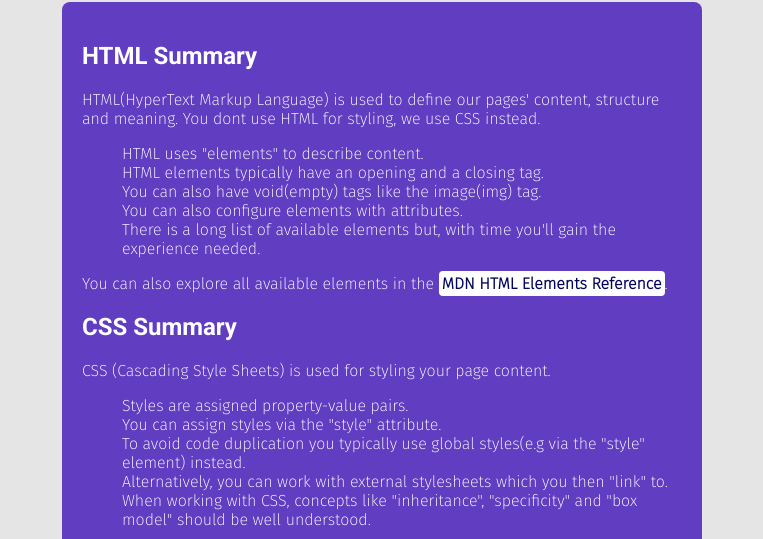
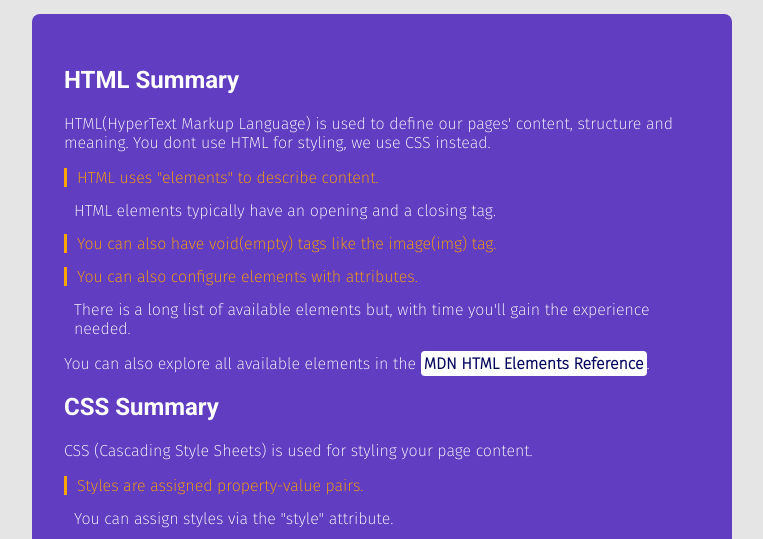
Before and after one commit to snare-dev/refresh, a plain HTML site: page 2-Challenge/index.html in a window 1280 px wide. Shown: the part 217-756 px from the top of the page, without its empty margins (258-1021 px from the left). Drawn offline with Linux system fonts and the light colour scheme.

Commit message:
Final Commit for 2-Challenge

```diff
--- a/2-Challenge/index.css
+++ b/2-Challenge/index.css
@@ -21,15 +21,15 @@ img {
 }
 
 main {
-  width: 50%;
-  margin: 20px auto;
+  width: 700px;
+  margin: 32px auto;
   /* text-align: center; */
 }
 
 #content {
   background-color: #613dc1;
   color: #fff;
-  padding: 20px;
+  padding: 32px;
   margin-bottom: 20px;
   border-radius: 8px;
 }
@@ -47,12 +47,21 @@ p {
 
 ul {
   list-style: none;
+  margin: 0px;
+  padding: 0px;
 }
 
 li {
-  display: flex;
-  justify-content: start;
+  margin: 14px 0px;
+  padding-left: 10px;
+  /* display: flex;
+  justify-content: start; */
   font-family: 'Fira Sans', sans-serif;
+}
+
+.important{
+  color: orange;
+  border-left: 3px solid orange;
 }
 
 a {
--- a/2-Challenge/index.html
+++ b/2-Challenge/index.html
@@ -31,10 +31,10 @@
           instead.
         </p>
         <ul>
-          <li>HTML uses "elements" to describe content.</li>
+          <li class="important">HTML uses "elements" to describe content.</li>
           <li>HTML elements typically have an opening and a closing tag.</li>
-          <li>You can also have void(empty) tags like the image(img) tag.</li>
-          <li>You can also configure elements with attributes.</li>
+          <li class="important">You can also have void(empty) tags like the image(img) tag.</li>
+          <li class="important">You can also configure elements with attributes.</li>
           <li>
             There is a long list of available elements but, with time you'll
             gain the experience needed.
@@ -42,7 +42,7 @@
         </ul>
         <p>
           You can also explore all available elements in the
-          <a href="#">MDN HTML Elements Reference</a>.
+          <a href="https://developer.mozilla.org/en-US/docs/Web/HTML/Element">MDN HTML Elements Reference</a>.
         </p>
 
         <h2>CSS Summary</h2>
@@ -50,9 +50,9 @@
           CSS (Cascading Style Sheets) is used for styling your page content.
         </p>
         <ul>
-          <li>Styles are assigned property-value pairs.</li>
+          <li class="important">Styles are assigned property-value pairs.</li>
           <li>You can assign styles via the "style" attribute.</li>
-          <li>
+          <li class="important">
             To avoid code duplication you typically use global styles(e.g via
             the "style" element) instead.
           </li>
@@ -60,14 +60,14 @@
             Alternatively, you can work with external stylesheets which you then
             "link" to.
           </li>
-          <li>
+          <li class="important">
             When working with CSS, concepts like "inheritance", "specificity"
             and "box model" should be well understood.
           </li>
         </ul>
         <p>
           Learn more about all available CSS properties and values on the
-          <a href="#">MDN CSS property reference</a>.
+          <a href="https://developer.mozilla.org/en-US/docs/Web/CSS/Reference">MDN CSS property reference</a>.
         </p>
       </div>
       <div id="button-container">
```
